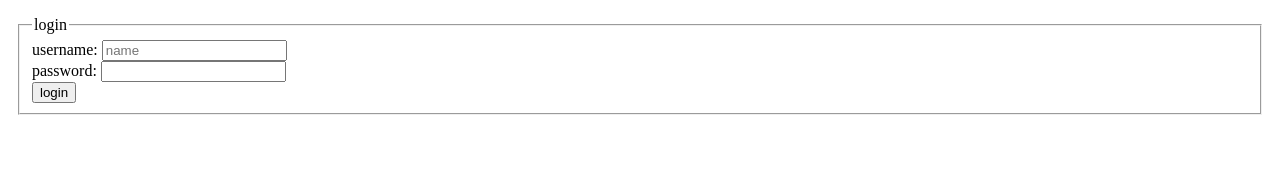
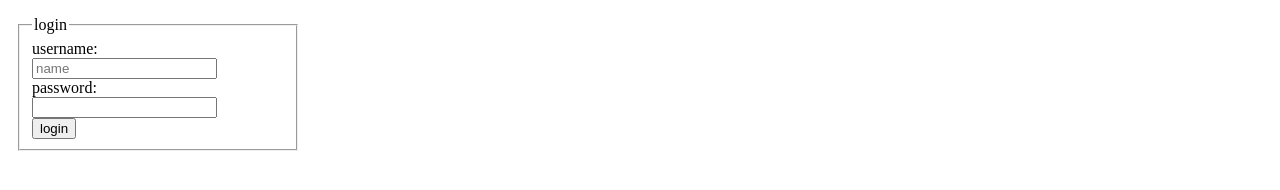
Before and after one commit to Sasidhar199/task-3, a plain HTML site: page index.html in a window 1280 px wide. Drawn offline with Linux system fonts and the light colour scheme.

Commit message:
Update index.html

```diff
--- a/index.html
+++ b/index.html
@@ -1 +1 @@
- <object data="login.html" width="100%" height="500"></object>
+ <object data="login.html"</object>
```
